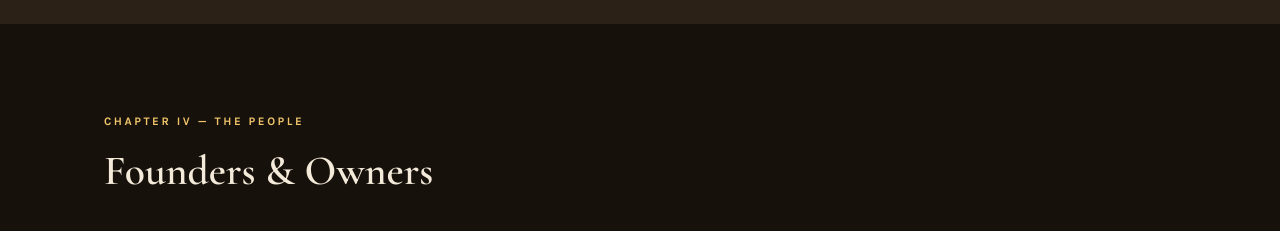
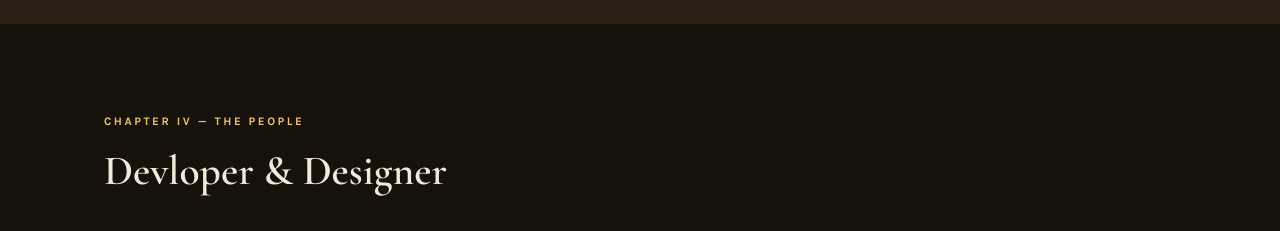
Before and after one commit to kumar-ayansh/Varanasi-cafe, a website: page public/about.html in a window 1280 px wide. Shown: the part 1800-2031 px from the top of the page. Drawn offline with nearby package versions, Linux system fonts and the light colour scheme; no server answers.

Commit message:
Change section title from 'Founders & Owners' to 'Developer & Designer'

```diff
--- a/public/about.html
+++ b/public/about.html
@@ -119,7 +119,7 @@
 <section class="section reveal">
   <div class="container">
     <span class="eyebrow">Chapter IV — The People</span>
-    <h2 style="margin-bottom:28px;">Founders & Owners</h2>
+    <h2 style="margin-bottom:28px;">Devloper & Designer </h2>
     <div class="founders-grid" id="foundersGrid">
       <!-- populated by js/founders.js from js/founders-data.js -->
     </div>
```
